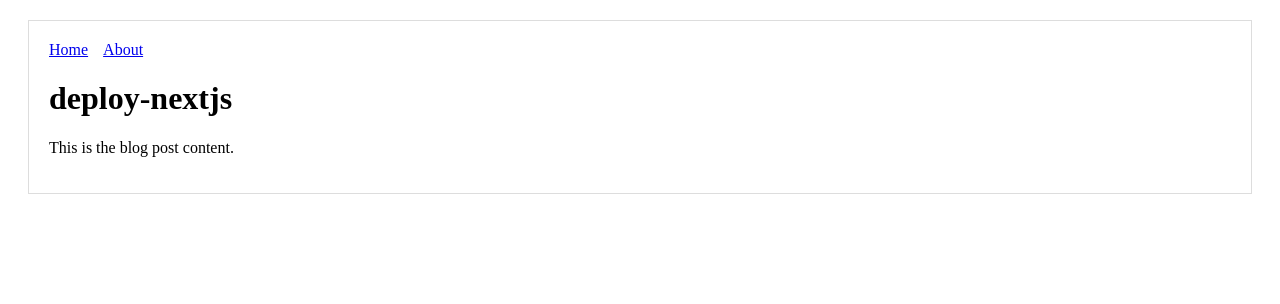
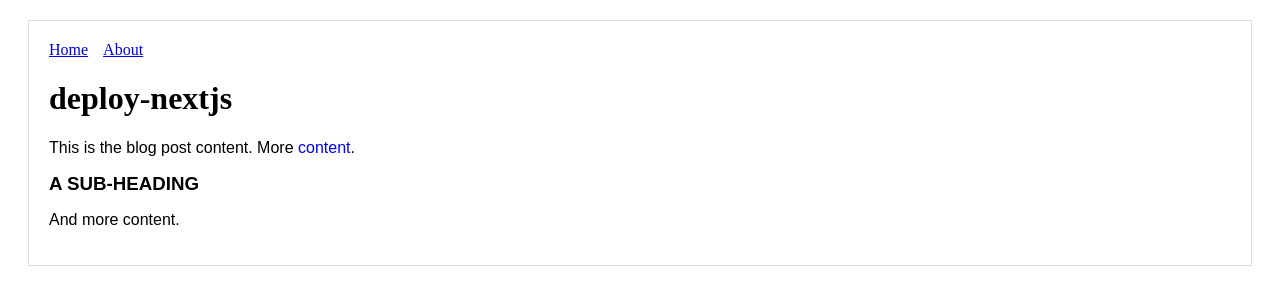
Before and after one commit to anu-rock/hello-next, a Next.js app: page /p/deploy-nextjs in a window 1280 px wide. Shown: the top 304 px of the page. Built offline with nearby package versions, Linux system fonts and the light colour scheme.

Commit message:
Add markdown and styled jsx to post details page
We've added the Markdown component just to illustrate how
global styles work. Global styles are an answer to the limitation
that we learned earlier about default styles being locally scoped.

```diff
--- a/pages/p/[id].js
+++ b/pages/p/[id].js
@@ -1,4 +1,5 @@
 import { useRouter } from 'next/router';
+import Markdown from 'react-markdown';
 import Layout from '../../components/layout';
 
 const Post = () => {
@@ -6,7 +7,34 @@ const Post = () => {
     return (
         <Layout>
             <h1>{router.query.id}</h1>
-            <p>This is the blog post content.</p>
+            <div className="markdown">
+                <Markdown source={`
+This is the blog post content.
+More [content](http://example.com).
+### A sub-heading
+And more content.`} />
+            </div>
+
+            <style jsx global>{`
+                .markdown {
+                    font-family: 'Arial';
+                }
+
+                .markdown a {
+                    text-decoration: none;
+                    color: blue;
+                }
+
+                .markdown a:hover {
+                    opacity: 0.6;
+                }
+
+                .markdown h3 {
+                    margin: 0;
+                    padding: 0;
+                    text-transform: uppercase;
+                }
+            `}</style>
         </Layout>
     );
 };
```
